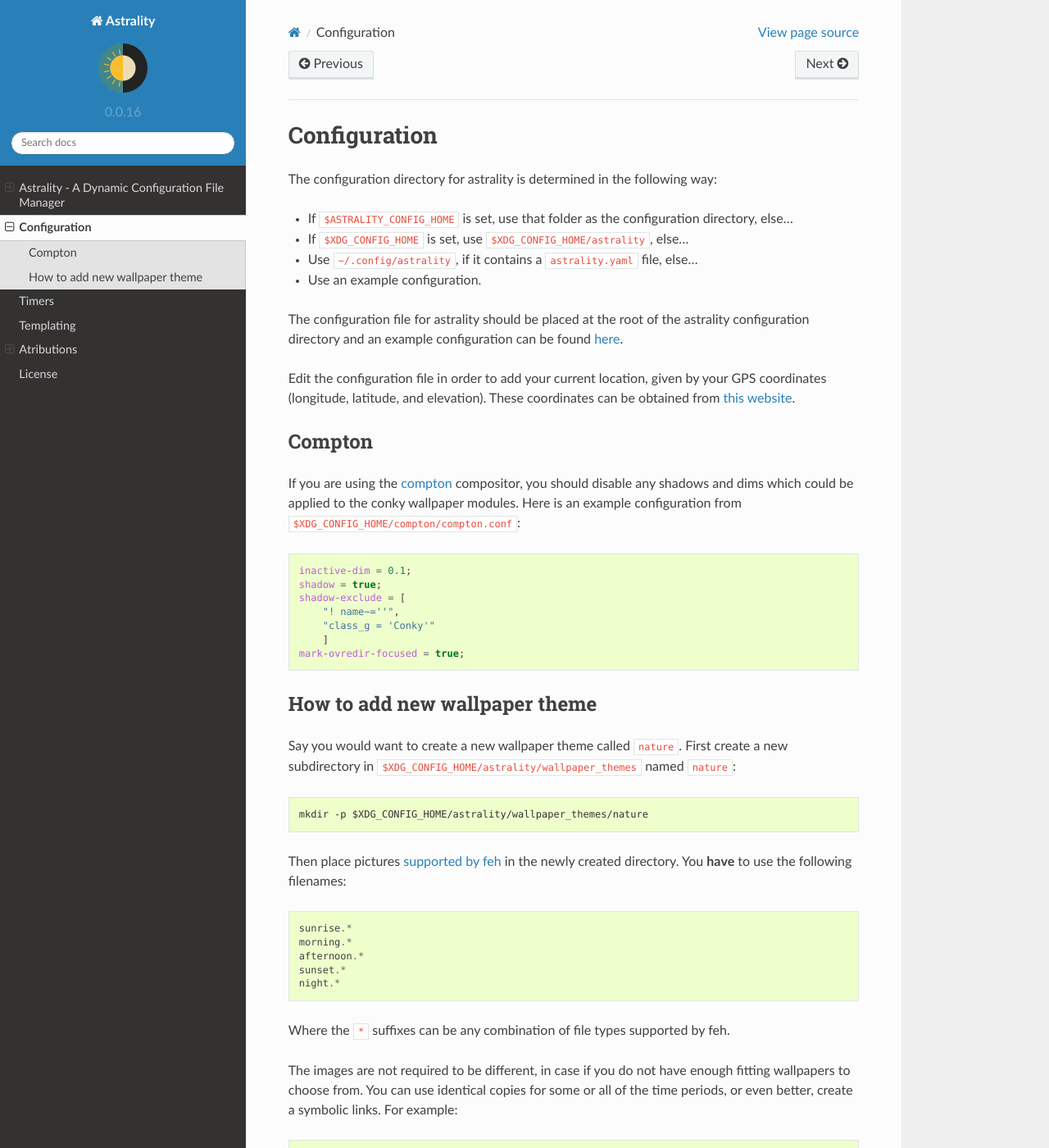
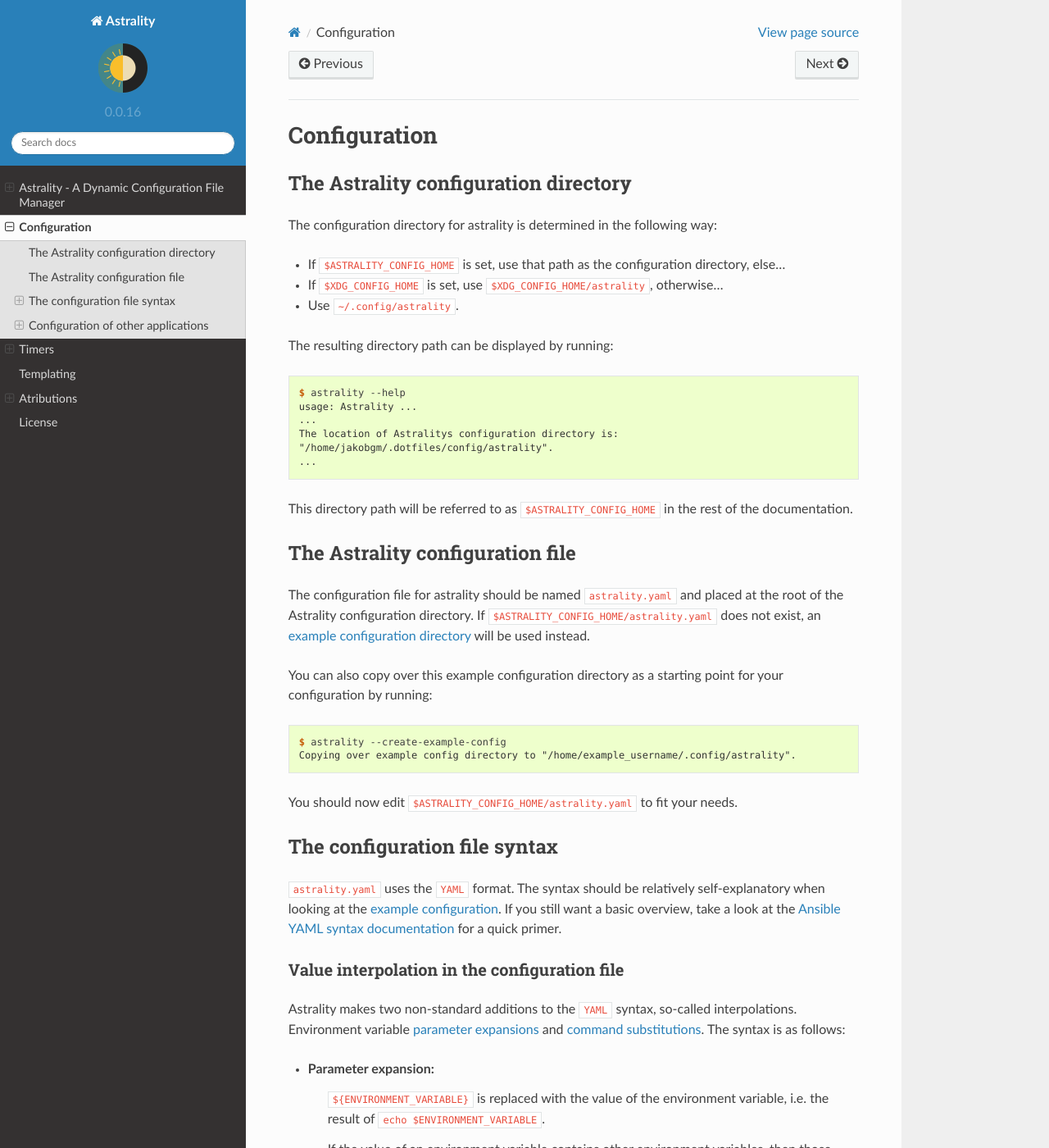
Before and after one commit to JakobGM/astrality, a Sphinx documentation site: the page built from docs/configuration.rst, in a window 1280 px wide and 1400 px high. Shown: the whole window at 82% size. Built offline with Sphinx 7.4.7 and the Read the Docs theme 2.0.0, drawn with Linux system fonts in a browser that asks for light colours; some of the changed text lies outside the part shown.

Commit message:
Add configuration documentation

```diff
--- a/docs/configuration.rst
+++ b/docs/configuration.rst
@@ -1,20 +1,81 @@
 =============
 Configuration
 =============
+
+The Astrality configuration directory
+=====================================
 The configuration directory for astrality is determined in the following way:
 
-* If ``$ASTRALITY_CONFIG_HOME`` is set, use that folder as the configuration directory, else...
-* If ``$XDG_CONFIG_HOME`` is set, use ``$XDG_CONFIG_HOME/astrality``, else...
-* Use ``~/.config/astrality``, if it contains a ``astrality.yaml`` file, else...
-* Use an example configuration.
+* If ``$ASTRALITY_CONFIG_HOME`` is set, use that path as the configuration directory, else...
+* If ``$XDG_CONFIG_HOME`` is set, use ``$XDG_CONFIG_HOME/astrality``, otherwise...
+* Use ``~/.config/astrality``.
 
-The configuration file for astrality should be placed at the root of the astrality configuration directory and an example configuration can be found `here <https://github.com/JakobGM/astrality/blob/master/astrality.conf.example>`_.
+The resulting directory path can be displayed by running:
 
-Edit the configuration file in order to add your current location, given by your GPS coordinates (longitude, latitude, and elevation). These coordinates can be obtained from `this website <https://www.latlong.net/>`_.
+.. code-block:: console
+
+    $ astrality --help
+    usage: Astrality ...
+    ...
+    The location of Astralitys configuration directory is:
+    "/home/jakobgm/.dotfiles/config/astrality".
+    ...
+
+This directory path will be referred to as ``$ASTRALITY_CONFIG_HOME`` in the rest of the documentation.
+
+The Astrality configuration file
+================================
+
+The configuration file for astrality should be named ``astrality.yaml`` and placed at the root of the Astrality configuration directory. If ``$ASTRALITY_CONFIG_HOME/astrality.yaml`` does not exist, an `example configuration directory <https://github.com/JakobGM/astrality/blob/master/astrality/config>`_ will be used instead.
+
+You can also copy over this example configuration directory as a starting point for your configuration by running:
+
+.. code-block:: console
+
+    $ astrality --create-example-config
+    Copying over example config directory to "/home/example_username/.config/astrality".
+
+You should now edit ``$ASTRALITY_CONFIG_HOME/astrality.yaml`` to fit your needs.
+
+The configuration file syntax
+=============================
+
+``astrality.yaml`` uses the ``YAML`` format. The syntax should be relatively self-explanatory when looking at the `example configuration <https://github.com/JakobGM/astrality/blob/master/astrality/config/astrality.yaml>`_. If you still want a basic overview, take a look at the `Ansible YAML syntax documentation <https://github.com/JakobGM/astrality/blob/master/astrality/config>`_ for a quick primer.
+
+Value interpolation in the configuration file
+---------------------------------------------
+Astrality makes two non-standard additions to the ``YAML`` syntax, so-called interpolations. Environment variable `parameter expansions <http://wiki.bash-hackers.org/syntax/pe?s[]=environment&s[]=variable#simple_usage>`_ and `command substitutions <http://wiki.bash-hackers.org/syntax/expansion/cmdsubst>`_. The syntax is as follows:
+
+* **Parameter expansion**:
+    ``${ENVIRONMENT_VARIABLE}`` is replaced with the value of the environment variable, i.e. the result of ``echo $ENVIRONMENT_VARIABLE``.
+
+    If the value of an environment variable contains other environment variables, then those environment variables will also be expanded.
+    Say you have defined the following environment variables:
+
+    .. code-block:: bash
+
+        export VAR1 = run $var2
+        export VAR2 = command
+
+    Then the occurrence of ``${VAR1}`` in ``astrality.yaml`` will be replaced with ``run command`` and **not** ``run $VAR2``.
+    If you want the ability to turn off this "recursive expansion" feature, `open an issue <https://github.com/JakobGM/astrality/issues>`_, and I will add configuration option for it.
+
+    .. caution::
+        Only ``${NAME}`` blocks are expanded. ``$NAME`` will be left in place, to allow runtime expansions of environment variables when modules define shell commands to be run.
+
+* **Command substitution**:
+    ``$( some_shell_command )`` is replaced with the standard output resulting from running ``some_shell_command`` in a ``bash`` shell.
+
+.. note::
+
+    Configuration file interpolations occur on Astrality startup, and will not reflect changes to environment variables and shell commands after startup.
+
+Configuration of other applications
+===================================
 
 Compton
 -------
-If you are using the `compton <https://github.com/chjj/compton>`_ compositor, you should disable any shadows and dims which could be applied to the conky wallpaper modules. Here is an example configuration from ``$XDG_CONFIG_HOME/compton/compton.conf``:
+If you are using the `compton <https://github.com/chjj/compton>`_ compositor, and want to use the conky ``modules`` included in the example configuration, you should disable any shadows and dims which could be applied to the conky desktop modules. Here is an example compton configuration which you should place at ``$XDG_CONFIG_HOME/compton/compton.conf``:
 
 .. code-block:: lua
 
@@ -25,34 +86,3 @@ If you are using the `compton <https://github.com/chjj/compton>`_ compositor, yo
         "class_g = 'Conky'"
         ]
     mark-ovredir-focused = true;
-
-How to add new wallpaper theme
-------------------------------
-Say you would want to create a new wallpaper theme called ``nature``. First create a new subdirectory in ``$XDG_CONFIG_HOME/astrality/wallpaper_themes`` named ``nature``:
-
-.. code-block:: console
-
-    mkdir -p $XDG_CONFIG_HOME/astrality/wallpaper_themes/nature
-
-Then place pictures `supported by feh <http://search.cpan.org/~kryde/Image-Base-Imlib2-1/lib/Image/Base/Imlib2.pm#DESCRIPTION>`_ in the newly created directory. You **have** to use the following filenames::
-
-    sunrise.*
-    morning.*
-    afternoon.*
-    sunset.*
-    night.*
-
-Where the ``*`` suffixes can be any combination of file types supported by feh.
-
-The images are not required to be different, in case if you do not have enough fitting wallpapers to choose from. You can use identical copies for some or all of the time periods, or even better, create a symbolic links. For example:
-
-.. code-block:: console
-
-    # Let sunrise be the same picture as sunset
-    ln -s sunrise.jpg sunrise.jpg
-
-Then you have to add the following line to the ``[Appearance]`` section of ``astrality.conf``:
-
-Restart the astrality process in order to see the change of the wallpaper theme.
-
-Pull requests containing new themes are very welcome!
--- /dev/null
+++ b/docs/modules.rst
@@ -0,0 +1,35 @@
+=======
+Modules
+=======
+
+How to add new wallpaper theme
+==============================
+
+Say you would want to create a new wallpaper theme called ``nature``. First create a new subdirectory in ``$XDG_CONFIG_HOME/astrality/wallpaper_themes`` named ``nature``:
+
+.. code-block:: console
+
+    mkdir -p $XDG_CONFIG_HOME/astrality/wallpaper_themes/nature
+
+Then place pictures `supported by feh <http://search.cpan.org/~kryde/Image-Base-Imlib2-1/lib/Image/Base/Imlib2.pm#DESCRIPTION>`_ in the newly created directory. You **have** to use the following filenames::
+
+    sunrise.*
+    morning.*
+    afternoon.*
+    sunset.*
+    night.*
+
+Where the ``*`` suffixes can be any combination of file types supported by feh.
+
+The images are not required to be different, in case if you do not have enough fitting wallpapers to choose from. You can use identical copies for some or all of the time periods, or even better, create a symbolic links. For example:
+
+.. code-block:: console
+
+    # Let sunrise be the same picture as sunset
+    ln -s sunrise.jpg sunrise.jpg
+
+Then you have to add the following line to the ``[Appearance]`` section of ``astrality.conf``:
+
+Restart the astrality process in order to see the change of the wallpaper theme.
+
+Pull requests containing new themes are very welcome!
--- a/docs/timers.rst
+++ b/docs/timers.rst
@@ -1,3 +1,8 @@
 ======
 Timers
 ======
+
+Solar Timer
+===========
+
+Edit the configuration file in order to add your current location, given by your GPS coordinates (longitude, latitude, and elevation). These coordinates can be obtained from `this website <https://www.latlong.net/>`_.
```
